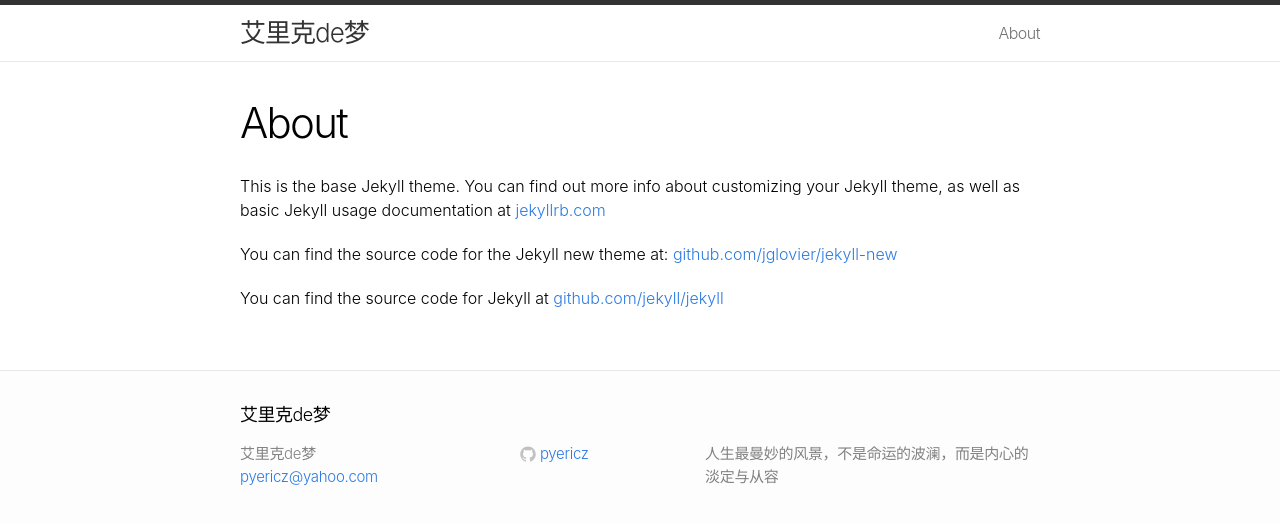
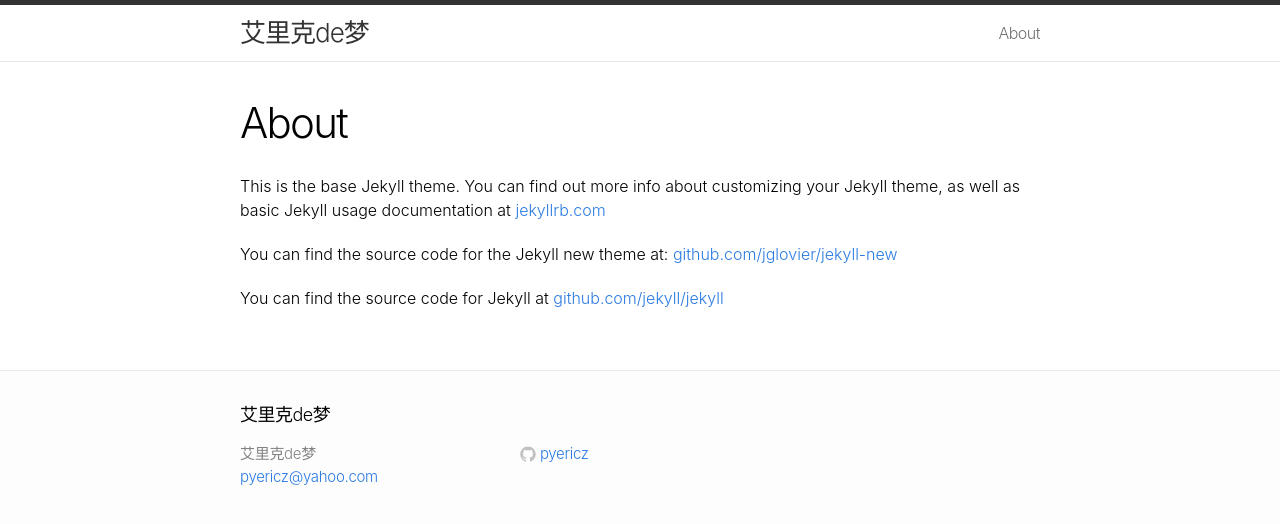
Before and after one commit to pyericz/blog, a Jekyll site: the page built from about.md, in a window 1280 px wide. Shown: the top 524 px of the page. Built offline with Jekyll 4.4.1, drawn with Linux system fonts in a browser that asks for light colours.

Commit message:
Update _config.yml

```diff
--- a/_config.yml
+++ b/_config.yml
@@ -2,7 +2,7 @@
 title: 艾里克de梦
 layout: posts
 email: pyericz@yahoo.com
-description: "人生最曼妙的风景，不是命运的波澜，而是内心的淡定与从容"
+description: ""
 baseurl: ""
 url: "http://pyericz.github.io"
 github_username:  pyericz
```
